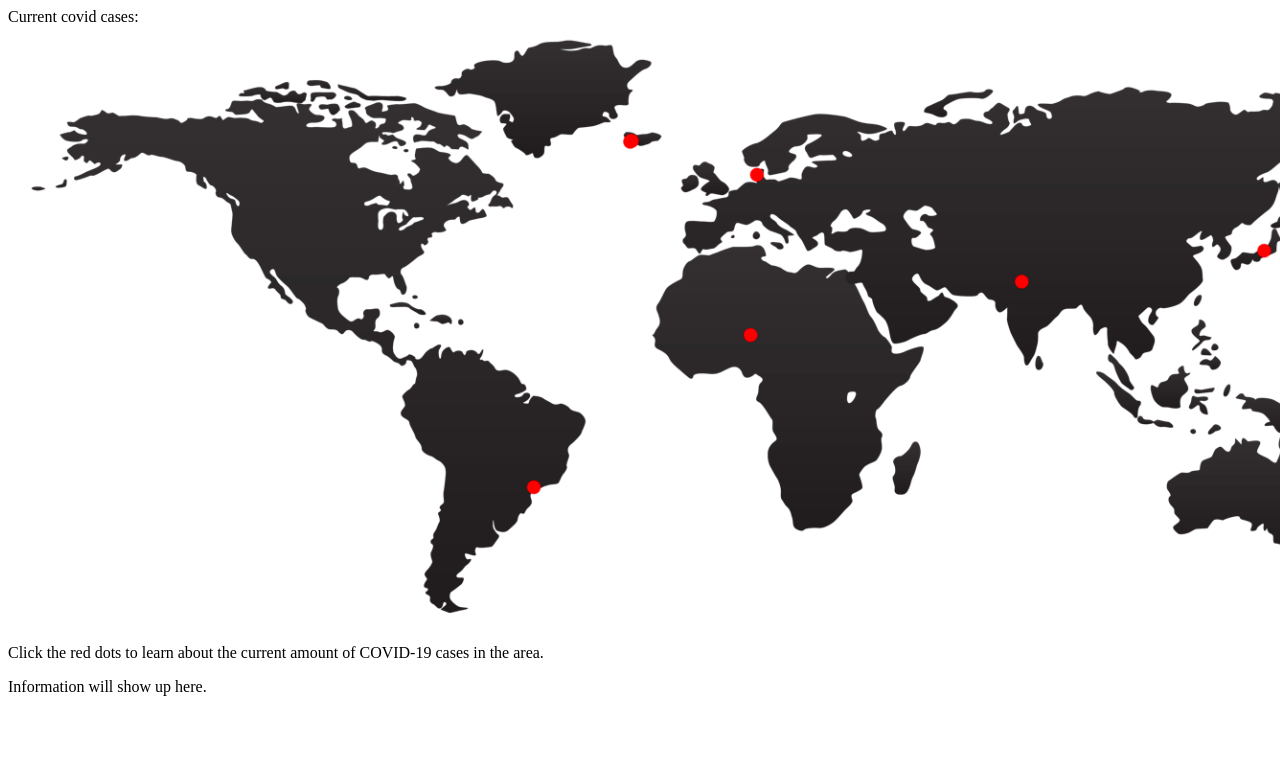
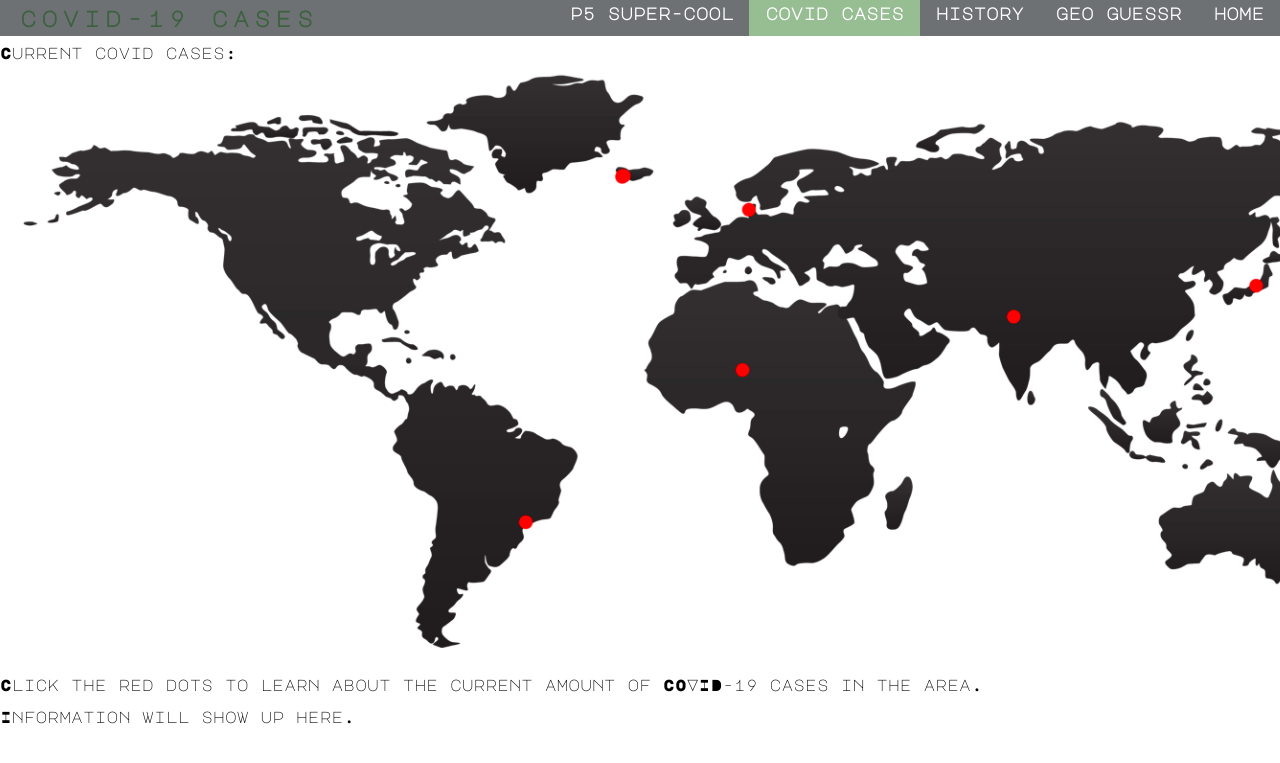
Before and after one commit to kenzie-rylie/geo-guesser.code-, a Flask app: template templates/gg-covid.html in a window 1280 px wide; the page is wider, and only the part inside the window is pictured. Shown: the top 763 px of that part. Run offline with Flask 2, Linux system fonts and the light colour scheme; the template is opened without the code that fills it, so the values that code supplies are empty; parts of the project's set-up code (start-up, migrations or seed data) failed here and were passed over.

Commit message:
fix styling

```diff
--- a/templates/gg-covid.html
+++ b/templates/gg-covid.html
@@ -5,8 +5,22 @@
 <html lang="en">
 <head>
     <meta charset="UTF-8">
-    <title>Covid Cases Map</title>
+    <link rel="stylesheet"href="style.css">
+    <link href="https://fonts.googleapis.com/css2?family=Major+Mono+Display&display=swap" rel="stylesheet">
+    <link rel="stylesheet" href="/static/style.css/">
+    <meta name="viewport" content="width=device-width, initial-scale=1">
+    <title>P5 Super-Cool</title>
 </head>
+<body style="font-family:'Major Mono Display',Regular">
+<div class="topnav" style="text-decoration: none">
+    <b><a href="home">home</a>
+    <a href="geoguesser">geo guessr</a>
+    <a  href="history">history</a>
+    <a  class="active" href="covid">covid cases</a>
+    <a  href="p5">p5 super-cool</a></b>
+</div>
+  <b><a style="text-decoration: none" href="landing"><p class="navheader">covid-19 cases</p></b></a>
+</body>
 
 <body>
 Current covid cases: {{worldtotal}}
```
